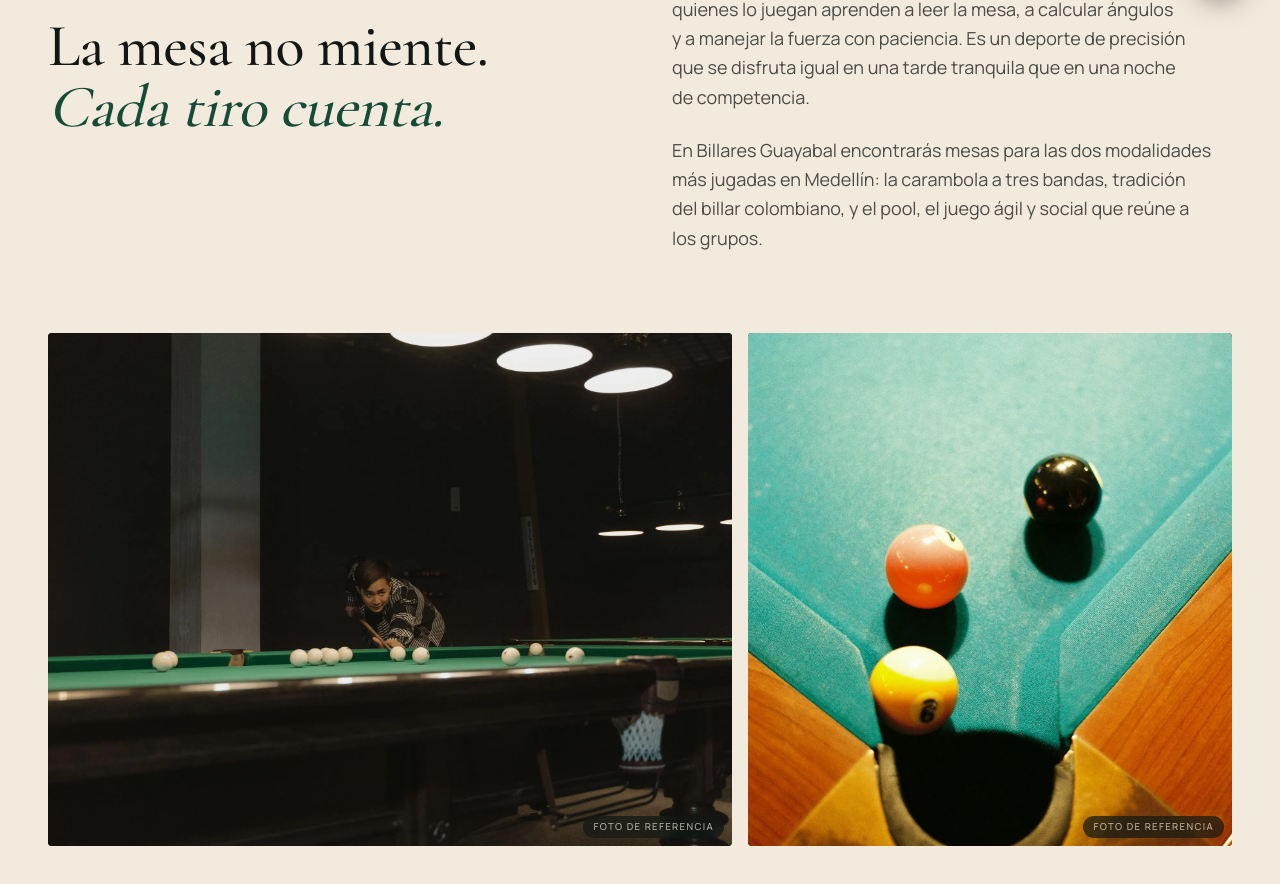
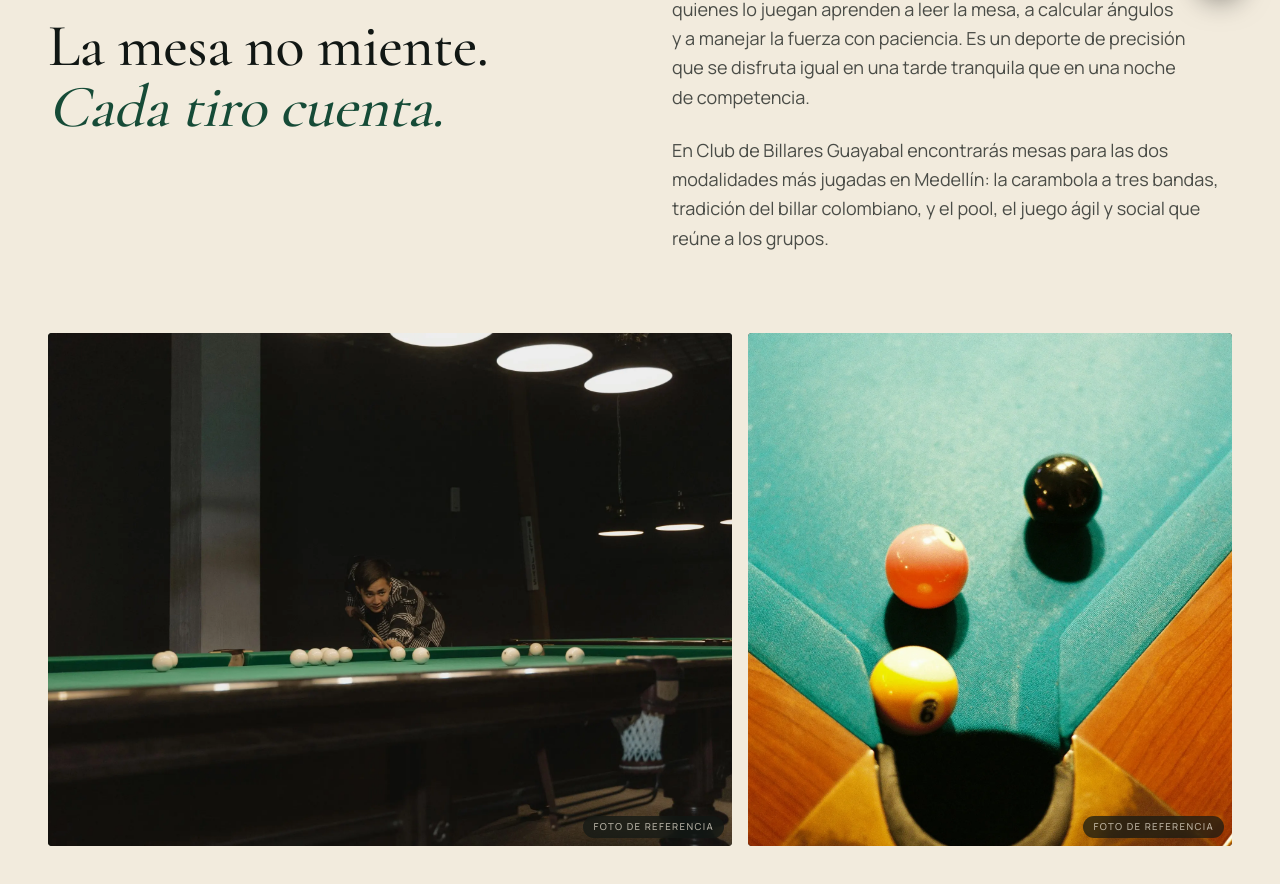
Before and after one commit to felipe95011015221-cell/billares-guayabal, a Next.js app: page /club in a window 1280 px wide. Shown: the part 774-1658 px from the top of the page. Built offline with nearby package versions, Linux system fonts and the light colour scheme; no server answers.

Commit message:
Nombre oficial: Club de Billares Guayabal (El club)

```diff
--- a/src/app/(sitio)/club/page.tsx
+++ b/src/app/(sitio)/club/page.tsx
@@ -10,7 +10,7 @@ import { metadatos } from "@/lib/seo";
 
 export const metadata = metadatos({
   titulo: "Nuestro club de billar en Guayabal",
-  descripcion: "Billares Guayabal: un club de billar en Medellín para jugar carambola a tres bandas y pool, competir, aprender y compartir.",
+  descripcion: "Club de Billares Guayabal: un club de billar en Medellín para jugar carambola a tres bandas y pool, competir, aprender y compartir.",
   ruta: "/club",
   imagen: fotos.jugadorPool.src,
 });
@@ -47,7 +47,7 @@ export default function ClubPage() {
                 competencia.
               </p>
               <p>
-                En Billares Guayabal encontrarás mesas para las dos modalidades más jugadas en Medellín: la carambola a tres bandas, tradición del
+                En Club de Billares Guayabal encontrarás mesas para las dos modalidades más jugadas en Medellín: la carambola a tres bandas, tradición del
                 billar colombiano, y el pool, el juego ágil y social que reúne a los grupos.
               </p>
             </Reveal>
```
